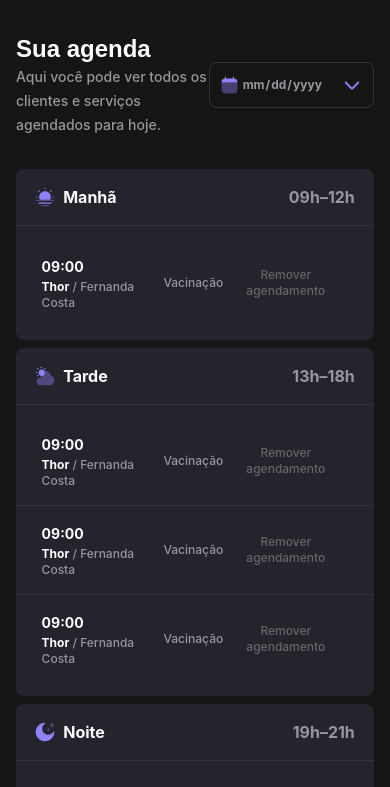
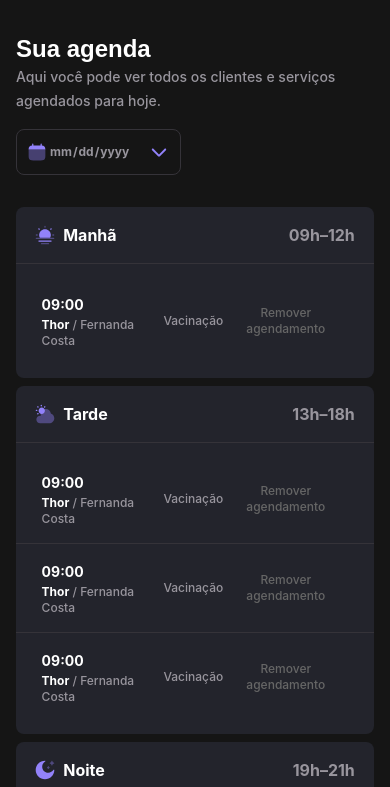
Before and after one commit to LuizGuimaraesz/Agendamento-petshop, a plain HTML site: page index.html in a window 390 px wide. Shown: the part 51-838 px from the top of the page. Drawn offline with Linux system fonts and the light colour scheme.

Commit message:
Add media query for smartphones on the schedules page

```diff
--- a/src/styles/schedules.css
+++ b/src/styles/schedules.css
@@ -129,3 +129,11 @@ h1 {
   border-bottom: none;
   padding-bottom: 1.8rem;
 }
+
+@media (max-width: 600px) {
+  #header-main {
+    flex-direction: column;
+    align-items: flex-start;
+    gap: 1rem;
+  }
+}
```
